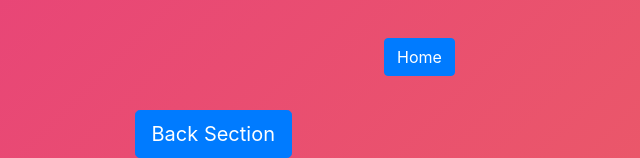
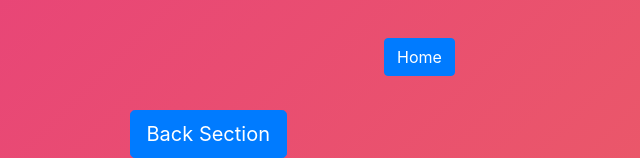
Before and after one commit to antonaorlov/Workout-Generator, a Flask app: page /rightback in a window 1280 px wide. Shown: the part 642-800 px from the top of the page, without its empty margins (366-1006 px from the left). Run offline with Flask 2, Linux system fonts and the light colour scheme; some libraries are stand-ins or nearby versions.

Commit message:
changing format of chest section left

```diff
--- a/templates/backworkout2.html
+++ b/templates/backworkout2.html
@@ -93,7 +93,7 @@ body {
 </div>
 
 <form action="/backh", method="post">
-        <input  style="margin: 2px 2px;  position:absolute; top:750px; right:620px;" name="backhome" type="submit" class="btn btn-lg btn-primary" value="Back Section">
+        <input  style="margin: 2px 2px;  position:absolute; top:750px; right:625px;" name="backhome" type="submit" class="btn btn-lg btn-primary" value="Back Section">
 
 
 
```
